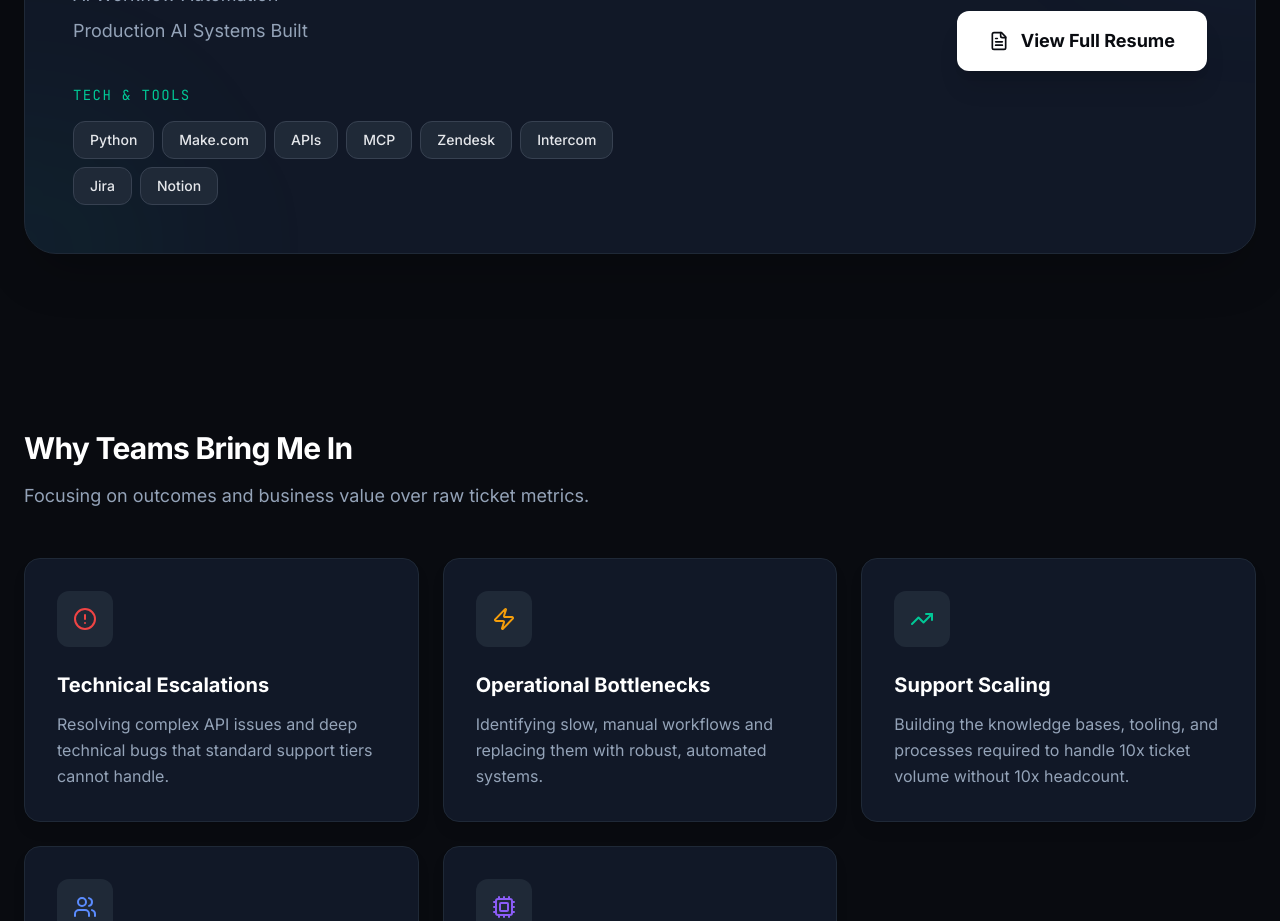
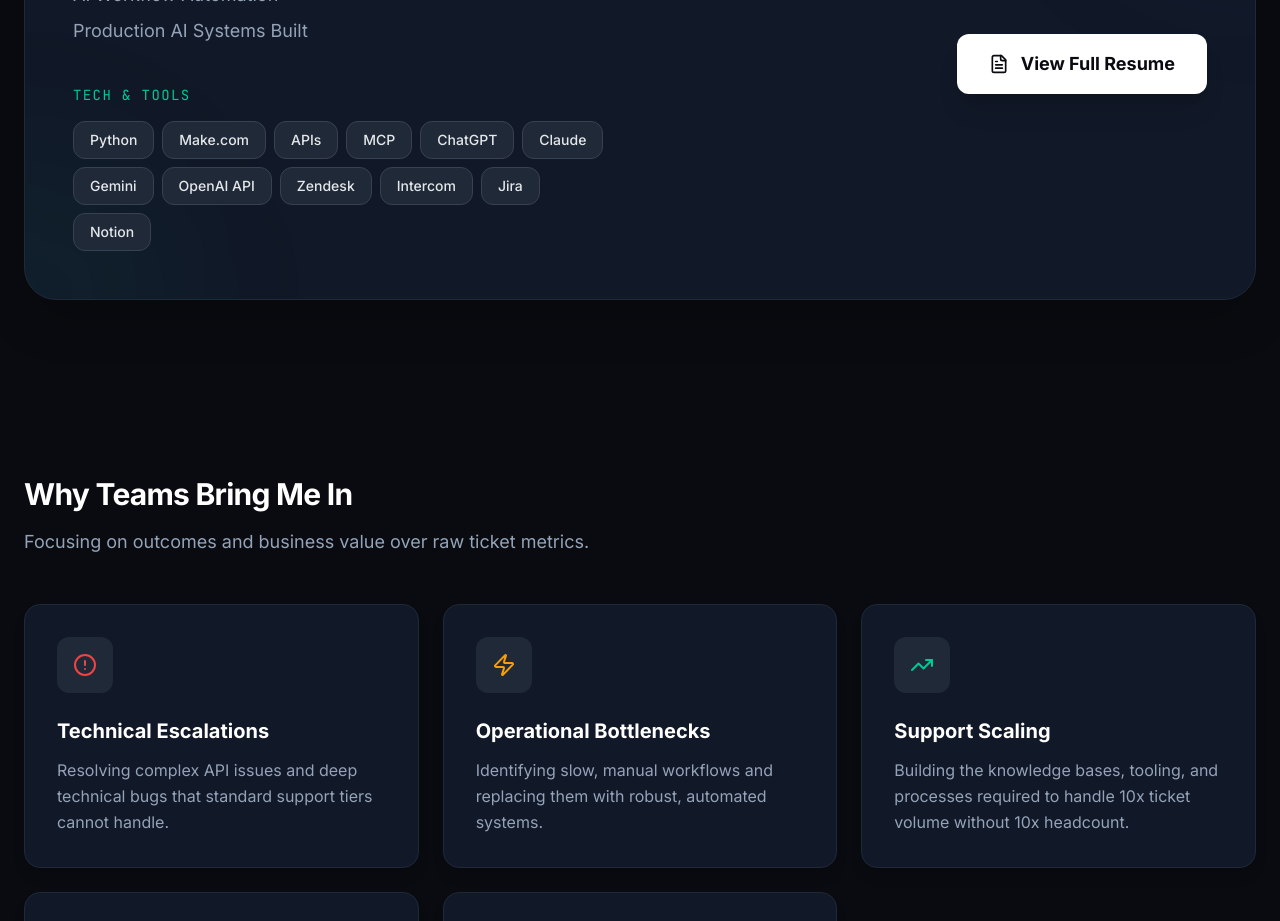
Before and after one commit to LimisiMike/Alusa.TSE.com, a React (Vite) app: page / in a window 1280 px wide. Shown: the part 1340-2261 px from the top of the page. Built offline with nearby package versions, Linux system fonts and the light colour scheme.

Commit message:
Update ExperienceSnapshot component

```diff
--- a/src/components/ExperienceSnapshot.tsx
+++ b/src/components/ExperienceSnapshot.tsx
@@ -25,7 +25,7 @@
             <div className="flex flex-col gap-2">
               <h3 className="text-[#00C896] font-mono text-sm tracking-widest uppercase mt-2 mb-2">TECH & TOOLS</h3>
               <div className="flex flex-wrap gap-2">
-                {['Python', 'Make.com', 'APIs', 'MCP', 'Zendesk', 'Intercom', 'Jira', 'Notion'].map(skill => (
+                {['Python', 'Make.com', 'APIs', 'MCP', 'ChatGPT', 'Claude', 'Gemini', 'OpenAI API', 'Zendesk', 'Intercom', 'Jira', 'Notion'].map(skill => (
                   <span key={skill} className="px-4 py-2 bg-[#1F2937] border border-[#374151] rounded-xl text-sm font-medium text-[#E5E7EB]">
                     {skill}
                   </span>
```
